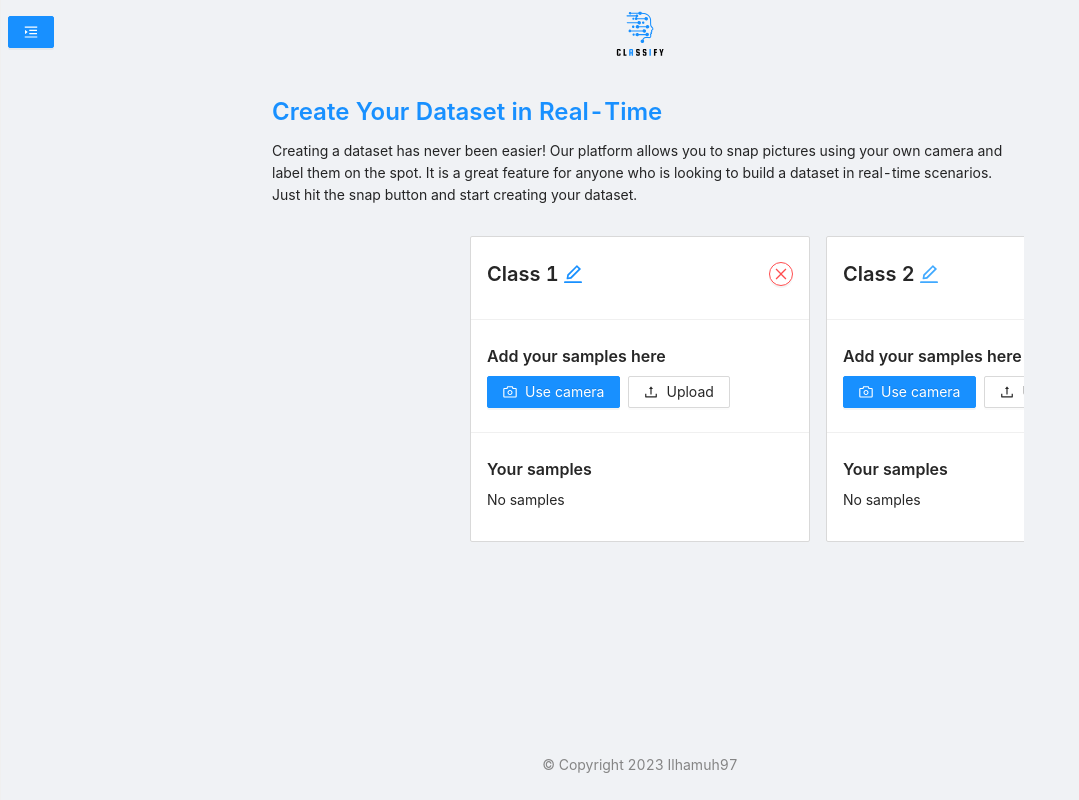
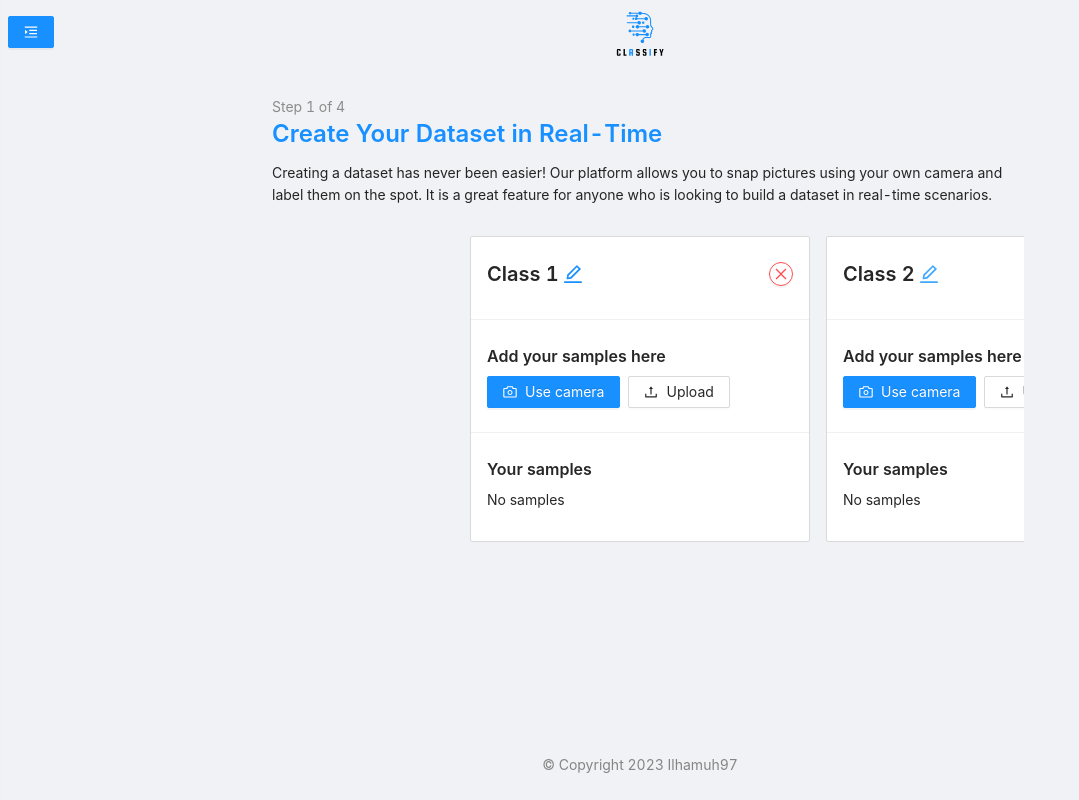
Before and after one commit to ilhamuh97/classify-ai, a React (Create React App) app: page /train in a window 1280 px wide. Shown: the whole page, without its empty margins (0-1079 px from the left). Built offline with nearby package versions, Linux system fonts and the light colour scheme.

Commit message:
update text to pre-wrap

```diff
--- /dev/null
+++ b/src/assets/text/headerText/headerText.js
@@ -0,0 +1,27 @@
+export const createClassContext = {
+    title: 'Create Your Dataset in Real-Time',
+    subTitle:
+        'Creating a dataset has never been easier! Our platform allows you to snap pictures using your own camera and label them on the spot. It is a great feature for anyone who is looking to build a dataset in real-time scenarios.',
+    stepStatus: 'Step 1 of 4'
+};
+
+export const setupParametersContext = {
+    title: 'Model Configuration and Data Augmentation',
+    subTitle:
+        "This section allows you to make your model and dataset work better together. You can change the settings of the model such as the learning rate and the number of times the model will go through the dataset.\n\nYou can also use tools like rotation, flipping and scaling to improve the diversity of the dataset and prevent overfitting. With ClassifyAI's user-friendly interface, it's easy to adjust your model and dataset to achieve your desired level of accuracy.",
+    stepStatus: 'Step 2 of 4'
+};
+
+export const trainContext = {
+    title: 'Train and Evaluate',
+    subTitle:
+        'In this section, you can start training your model using the dataset and configuration you have set up. You can also view the training progress, evaluation metrics such as accuracy and loss, and other results in an easy-to-understand format.',
+    stepStatus: 'Step 3 of 4'
+};
+
+export const predictContext = {
+    title: 'Start to Predict by Using Your Own Model',
+    subTitle:
+        'In this section you are able to test your trained model by providing an image through your webcam. Just click the button and your model will classify the image and show the result.',
+    stepStatus: 'Step 4 of 4'
+};
--- a/src/components/Sections/CreateClass/CreateClass.js
+++ b/src/components/Sections/CreateClass/CreateClass.js
@@ -1,6 +1,7 @@
 import React, { useEffect, useRef } from 'react';
 import SectionHeader from '../../common/SectionHeader/SectionHeader';
 import ClassesWrapper from './ClassesWrapper/ClassesWrapper';
+import { createClassContext as headerContext } from '../../../assets/text/headerText/headerText';
 import styles from './CreateClass.module.scss';
 
 const CreateClass = ({
@@ -30,8 +31,9 @@ const CreateClass = ({
         <div className={styles.CreateClass}>
             <div className={styles.header}>
                 <SectionHeader
-                    title="Create Your Dataset in Real-Time"
-                    subTitle="Creating a dataset has never been easier! Our platform allows you to snap pictures using your own camera and label them on the spot. It is a great feature for anyone who is looking to build a dataset in real-time scenarios. Just hit the snap button and start creating your dataset."
+                    title={headerContext.title}
+                    subTitle={headerContext.subTitle}
+                    stepStatus={headerContext.stepStatus}
                 />
             </div>
             <ClassesWrapper
--- a/src/components/Sections/Predict/Predict.js
+++ b/src/components/Sections/Predict/Predict.js
@@ -4,6 +4,7 @@ import { Divider, Space } from 'antd';
 import * as tf from '@tensorflow/tfjs';
 import styles from './Predict.module.scss';
 import SectionHeader from '../../common/SectionHeader/SectionHeader';
+import { predictContext as headerContext } from '../../../assets/text/headerText/headerText';
 import TabsForModel from './TabsForModel/TabsForModel';
 
 const Predict = ({ model, graphModel, classConfig, paramConfig, setGraphModel }) => {
@@ -127,8 +128,9 @@ const Predict = ({ model, graphModel, classConfig, paramConfig, setGraphModel })
             <Space size="small" direction="vertical" className={styles.layout}>
                 <div className={styles.sectionHeader}>
                     <SectionHeader
-                        title="Start to Predict by Using Your Own Model"
-                        subTitle="In this section you are able to test your trained model by providing an image through your webcam. Just click the button and your model will classify the image and show the result."
+                        title={headerContext.title}
+                        subTitle={headerContext.subTitle}
+                        stepStatus={headerContext.stepStatus}
                     />
                 </div>
             </Space>
--- a/src/components/Sections/SetupParameters/SetupParameters.js
+++ b/src/components/Sections/SetupParameters/SetupParameters.js
@@ -1,7 +1,8 @@
 import React from 'react';
 import SettingField from './SettingField/SettingField';
+import SectionHeader from '../../common/SectionHeader/SectionHeader';
+import { setupParametersContext as headerContext } from '../../../assets/text/headerText/headerText';
 import styles from './SetupParameters.module.scss';
-import SectionHeader from '../../common/SectionHeader/SectionHeader';
 
 const SetupParameters = ({
     paramConfig,
@@ -13,8 +14,9 @@ const SetupParameters = ({
     return (
         <div className={styles.setupParameters}>
             <SectionHeader
-                title="Model Configuration and Data Augmentation"
-                subTitle="This section allows you to make your model and dataset work better together. You can change the settings of the model such as the learning rate and the number of times the model will go through the dataset. You can also use tools like rotation, flipping and scaling to improve the diversity of the dataset and prevent overfitting. With ClassifyAI's user-friendly interface, it's easy to adjust your model and dataset to achieve your desired level of accuracy."
+                title={headerContext.title}
+                subTitle={headerContext.subTitle}
+                stepStatus={headerContext.stepStatus}
             />
             <SettingField
                 paramConfig={paramConfig}
--- a/src/components/Sections/Train/Train.js
+++ b/src/components/Sections/Train/Train.js
@@ -6,8 +6,9 @@ import FailedAlert from './Alerts/FailedAlert/FailedAlert';
 import SectionHeader from '../../common/SectionHeader/SectionHeader';
 import ProgressEpoch from './ProgressEpoch/ProgressEpoch';
 import { Button, Space, Alert } from 'antd';
+import Canvas from './Canvas/Canvas';
+import { trainContext as headerContext } from '../../../assets/text/headerText/headerText';
 import styles from './Train.module.scss';
-import Canvas from './Canvas/Canvas';
 
 const Train = ({
     dataset,
@@ -339,8 +340,9 @@ const Train = ({
         <div className={styles.train}>
             <Space size="small" direction="vertical" className={styles.layout}>
                 <SectionHeader
-                    title="Train and Evaluate"
-                    subTitle="In this section, you can start training your model using the dataset and configuration you have set up. You can also view the training progress, evaluation metrics such as accuracy and loss, and other results in an easy-to-understand format."
+                    title={headerContext.title}
+                    subTitle={headerContext.subTitle}
+                    stepStatus={headerContext.stepStatus}
                 />
                 {isTraining && dataAugmentationConfig.isActive && isAugmenting ? (
                     <Canvas
--- a/src/components/common/SectionHeader/SectionHeader.js
+++ b/src/components/common/SectionHeader/SectionHeader.js
@@ -2,13 +2,14 @@ import React from 'react';
 import { Typography } from 'antd';
 import styles from './SectionHeader.module.scss';
 
-const SectionHeader = ({ title, subTitle }) => {
+const SectionHeader = ({ title, subTitle, stepStatus }) => {
     return (
         <Typography className={styles.sectionHeader}>
+            <span className={styles.stepStatus}>{stepStatus}</span>
             <Typography.Title className={styles.title} level={2}>
                 {title}
             </Typography.Title>
-            <Typography.Paragraph>{subTitle}</Typography.Paragraph>
+            <Typography.Paragraph className={styles.subTitle}>{subTitle}</Typography.Paragraph>
         </Typography>
     );
 };
--- a/src/components/common/SectionHeader/SectionHeader.module.scss
+++ b/src/components/common/SectionHeader/SectionHeader.module.scss
@@ -3,4 +3,10 @@
         font-size: 1.5rem;
         color: #1890ff;
     }
+    .subTitle{
+        white-space: pre-wrap
+    }
+    .stepStatus{
+        color: #8d8c8c
+    }
 }
```
